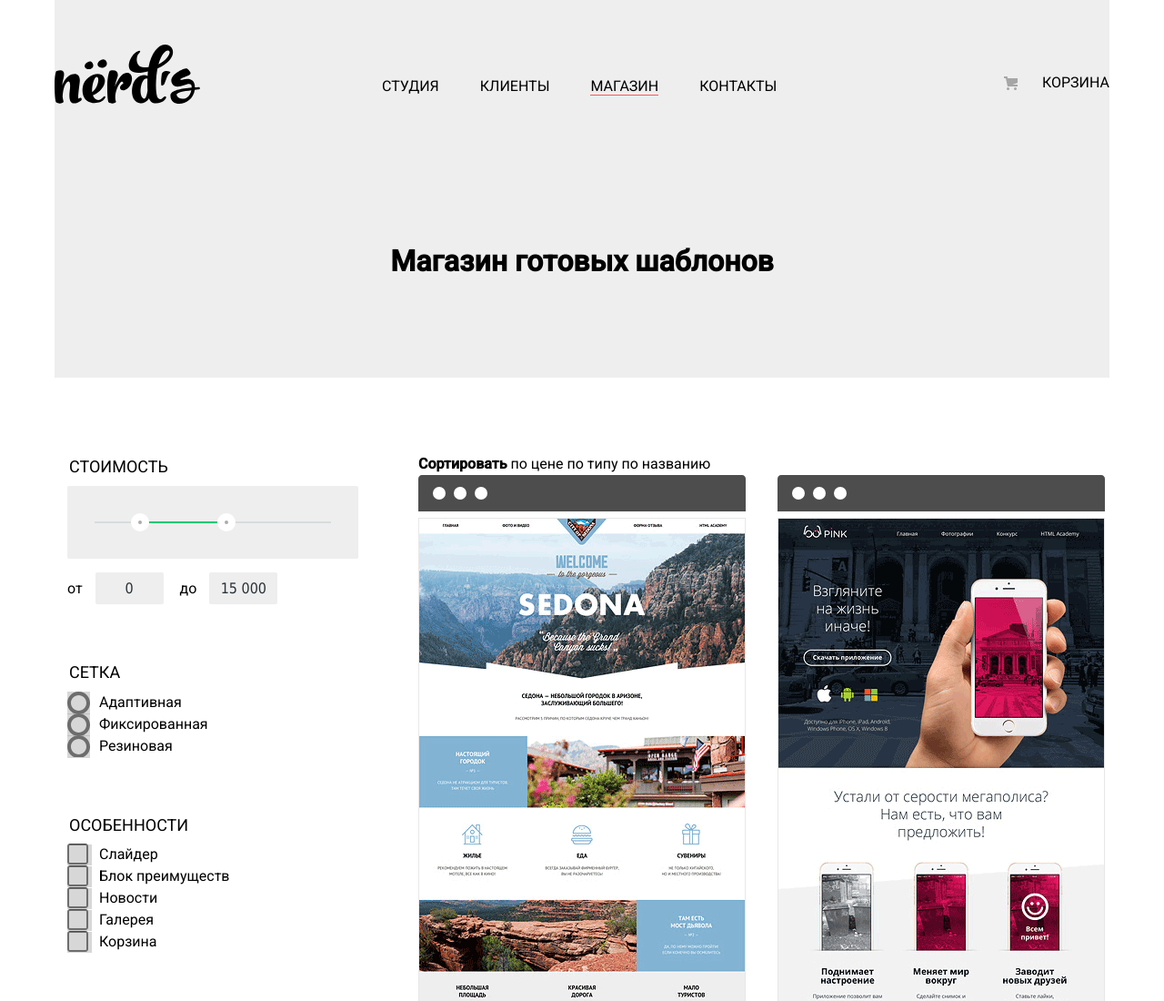
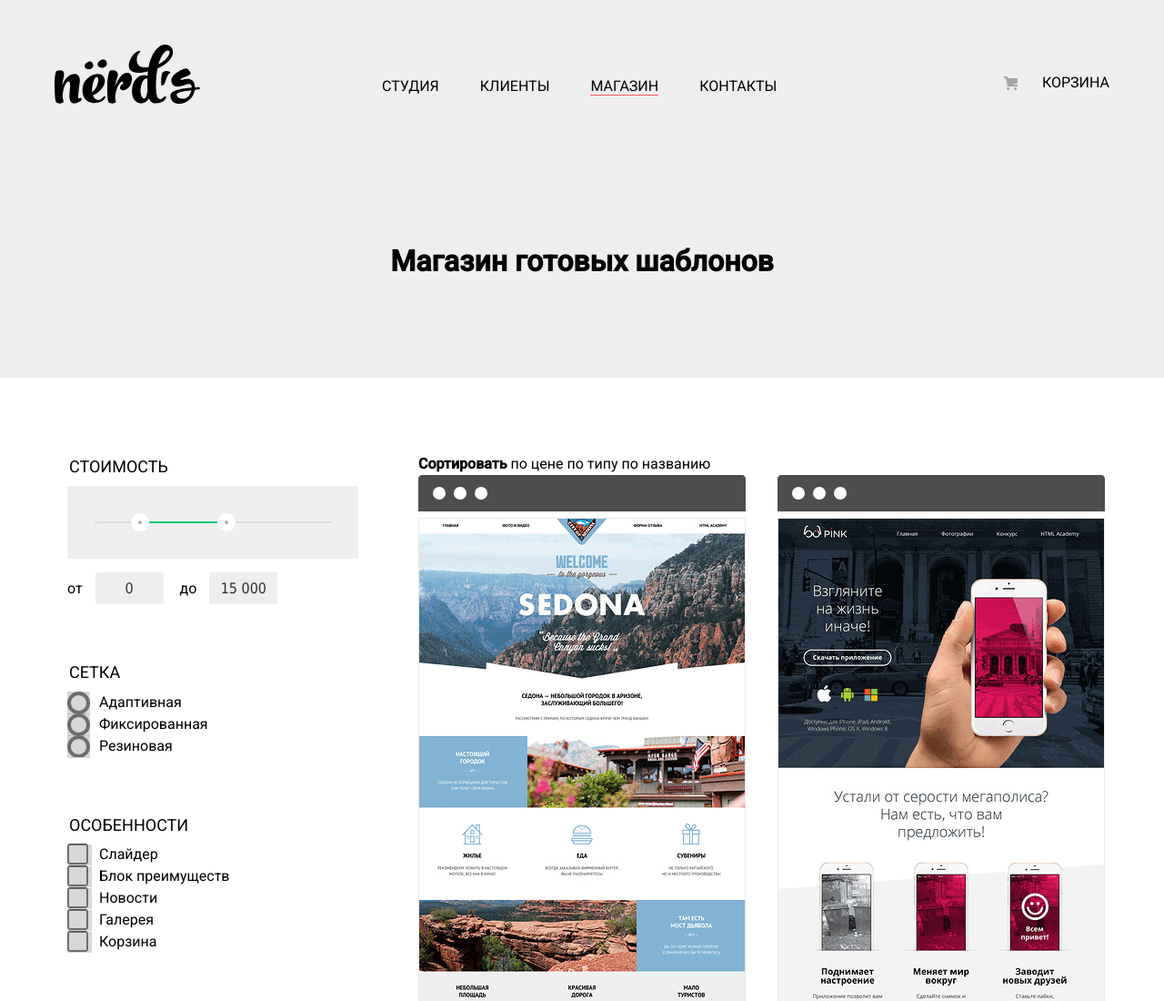
Before and after one commit to Nadezhdavlil/617399-nerds, a plain HTML site: page catalog.html in a window 1280 px wide. Shown: the top 1100 px of the page at 91% size. Drawn offline with Linux system fonts and the light colour scheme; grey boxes are pictures that could not be loaded.

Commit message:
Доработка

```diff
--- a/catalog.html
+++ b/catalog.html
@@ -8,8 +8,8 @@
   </head>
   <body>
 <!--Шапка сайта-->
-  <header class="main-header container">
-      <nav class="main-navigation">
+  <header class="main-header">
+      <nav class="main-navigation container">
       <a class="main-logo" a href="index.html">
         <img src="img/nerds-logo.svg" width="160px" height="65px" alt="Нердс">
       </a>
@@ -27,7 +27,7 @@
   </header>
 <!--Контейнер-->
 
-    <h1 class="shop-templates container">Магазин готовых шаблонов</h1>
+    <h1 class="shop-templates">Магазин готовых шаблонов</h1>
     <main class="service-container container">
       <form class="filter" method="get" action="https://echo.htmlacademy.ru">
       <fieldset class="filter-fieldset">
--- a/css/style.css
+++ b/css/style.css
@@ -436,9 +436,11 @@ border-radius: 50%;
   opacity: 0.1;
 }
 /*Слайдер*/
+.slider{
+background-color: #eeeeee;
+}
 .slider-item{
 min-height: 413px;
-background-color: #eeeeee;
 padding-top: 4px;
 }
 .slider-item.slider-item-1{
```
Also changed, not shown: index.html (+3 -3 lines).
